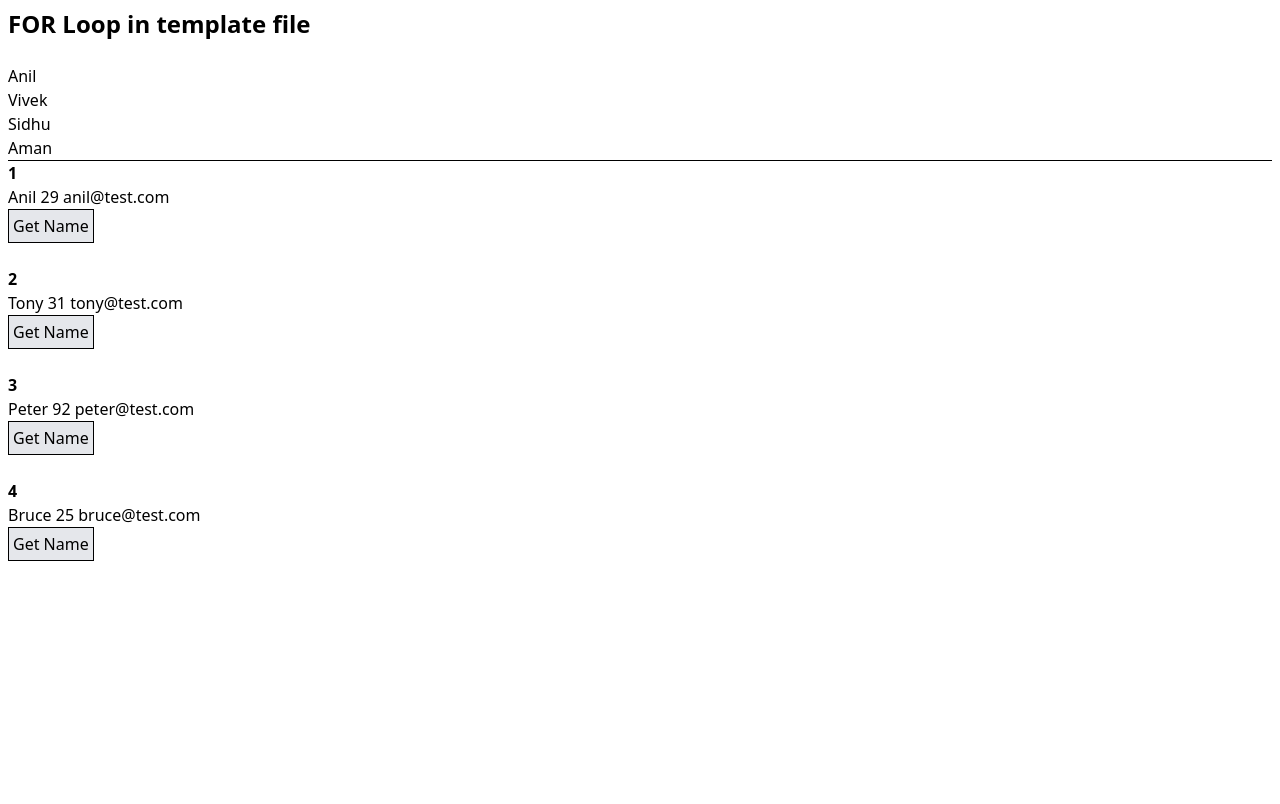
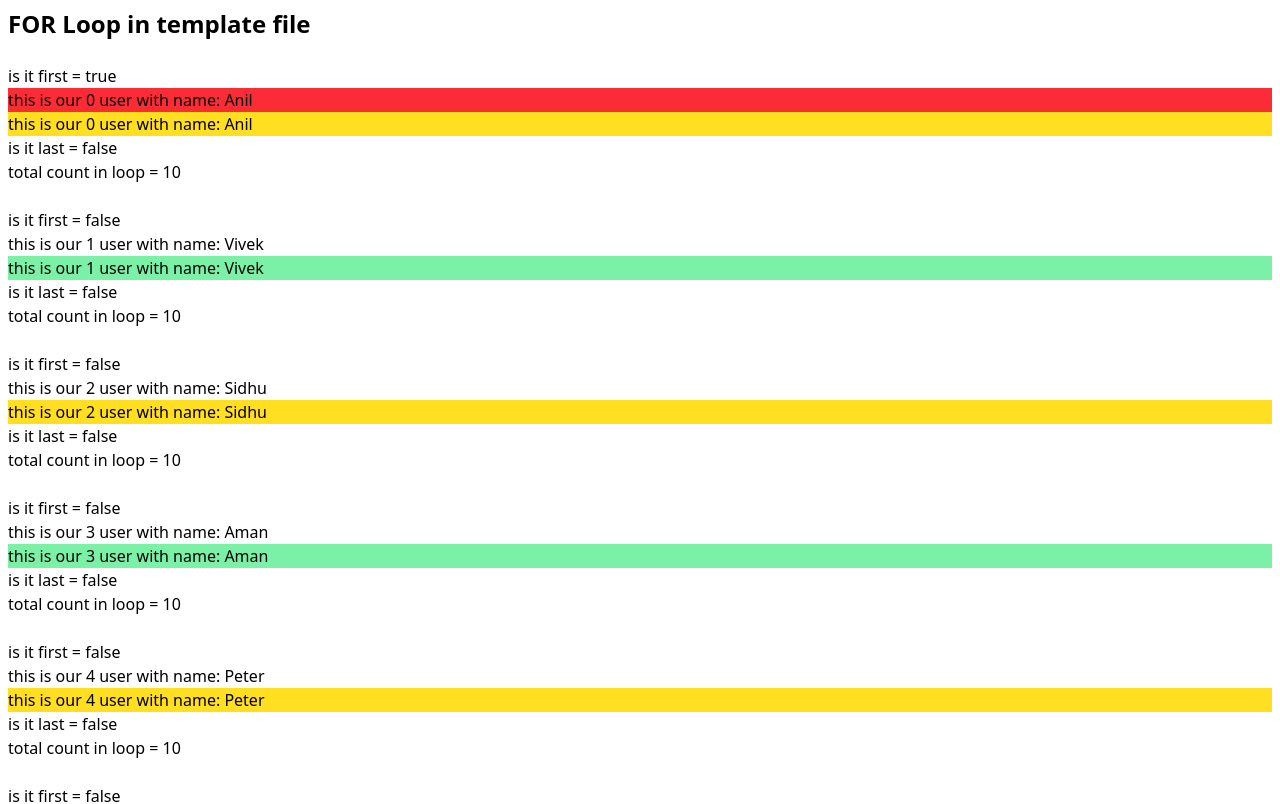
Before and after one commit to SomanAnshuman/Angular-Learning, an Angular app: page / in a window 1280 px wide. Shown: the top 804 px of the page. Built offline with nearby package versions, Linux system fonts and the light colour scheme.

Commit message:
day 3 For loop contextual variables

```diff
--- a/src/app/app.component.html
+++ b/src/app/app.component.html
@@ -11,21 +11,33 @@
   <h1 class="text-2xl font-bold">FOR Loop in template file</h1>
   <br />
 
-  @for (user of users; track user) {
-  <p>{{ user }}</p>
+  @for (user of users; track user; let i = $index; let f = $first; let l = $last) {
+    <p>is it first = {{ f }}</p>
+
+    @if(f || l){
+      <p class="bg-red-500">this is our {{ i }} user with name: {{ user }}</p>
+    } @else {
+      <p>this is our {{ i }} user with name: {{ user }}</p>
+    }
+
+    @if($even){
+      <p class="bg-yellow-300">this is our {{ i }} user with name: {{ user }}</p>
+    }
+    @if($odd){
+      <p class="bg-green-300">this is our {{ i }} user with name: {{ user }}</p>
+    }
+
+    <p>is it last = {{ l }}</p>
+    <p>total count in loop = {{ $count }}</p>
+    <br />
   }
-  <hr />
+  <hr /><br>
 
-  @for (student of students; track student.email; let id = $index) {
-    <b>{{ id+1 }}</b>
-    <p>{{ student.name }} {{ student.age }} {{ student.email }}</p>
-    <button
-        (click)="getName(student.name)"
-        class="border p-1 bg-gray-200 cursor-pointer active:bg-gray-400"
-    >
-        Get Name
-    </button>
-    <br /><br>
+  @for (item of students; track $index) {
+    <p>this is our {{ $index }} user with name: {{ item }}</p>
+  }
+  @empty(){
+    <b>No record found of students</b>
   }
 </body>
 
--- a/src/app/app.component.ts
+++ b/src/app/app.component.ts
@@ -9,15 +9,6 @@ import { FormsModule } from '@angular/forms';
   styleUrl: './app.component.css',
 })
 export class AppComponent {
-  users = ['Anil', 'Vivek', 'Sidhu', 'Aman'];
-  students = [
-    { name: 'Anil', age: 29, email: 'anil@test.com' },
-    { name: 'Tony', age: 31, email: 'tony@test.com' },
-    { name: 'Peter', age: 92, email: 'peter@test.com' },
-    { name: 'Bruce', age: 25, email: 'bruce@test.com' },
-  ];
-
-  getName(val:string){
-    console.log(val);
-  }
+  users = ['Anil', 'Vivek', 'Sidhu', 'Aman', 'Peter', 'Tony', 'Bruce', 'Smith', 'Soman', 'Alok'];
+  students = [];
 }
```
